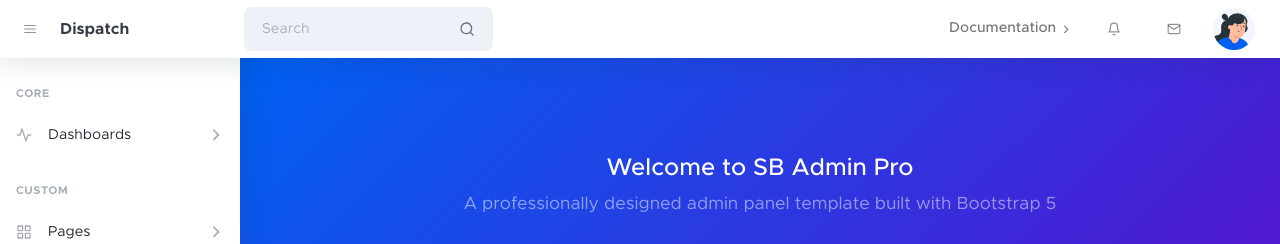
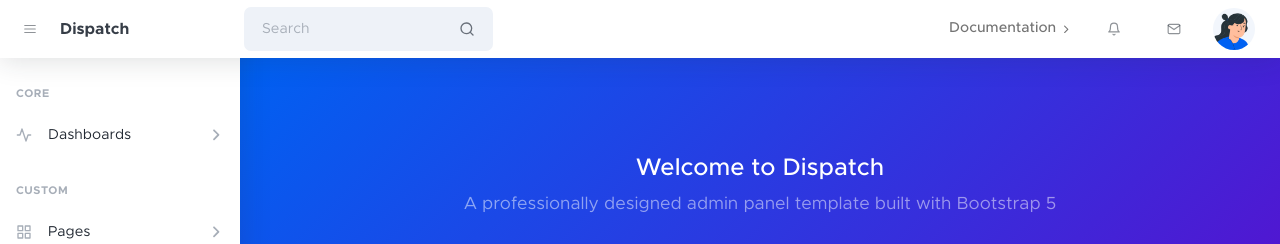
Before and after one commit to BaldDeveloper/Dispatcher, a website: page index.html in a window 1280 px wide. Shown: the top 244 px of the page. Drawn offline with nearby package versions, Linux system fonts and the light colour scheme.

Commit message:
Test Dispatch title change

```diff
--- a/index.html
+++ b/index.html
@@ -501,7 +501,7 @@
                     <header class="py-10 mb-4 bg-gradient-primary-to-secondary">
                         <div class="container-xl px-4">
                             <div class="text-center">
-                                <h1 class="text-white">Welcome to SB Admin Pro</h1>
+                                <h1 class="text-white">Welcome to Dispatch</h1>
                                 <p class="lead mb-0 text-white-50">A professionally designed admin panel template built with Bootstrap 5</p>
                             </div>
                         </div>
```
